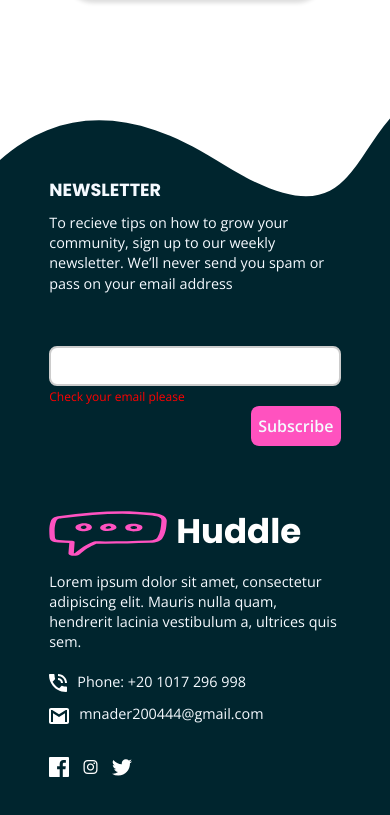
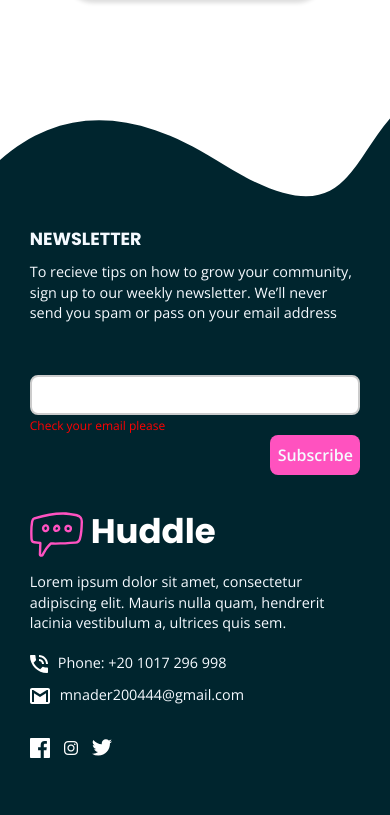
Before and after one commit to mohamednaderrr/Front-End-Assignment, a plain HTML site: page Huddle Chat/index.html in a window 390 px wide. Shown: the part 4142-4957 px from the top of the page. Drawn offline with nearby package versions, Linux system fonts and the light colour scheme.

Commit message:
Update style.css

```diff
--- a/Huddle Chat/style.css
+++ b/Huddle Chat/style.css
@@ -309,9 +309,7 @@ body footer section .info {
 }
 
 body footer section .info .logo {
-  width: 15%;
-  min-width: 120px;
-  max-width: 160px;
+
   margin-bottom: 10px;
 }
 
@@ -505,13 +503,10 @@ body footer section .sns i:hover {
 
   body footer form,
   body footer section {
-    width: 85%;
+    width: 95%;
   }
 
-  body footer form {
-    margin-top: 40px;
-    margin-bottom: 30px;
-  }
+
 
   body footer form input {
     width: 100%;
```
